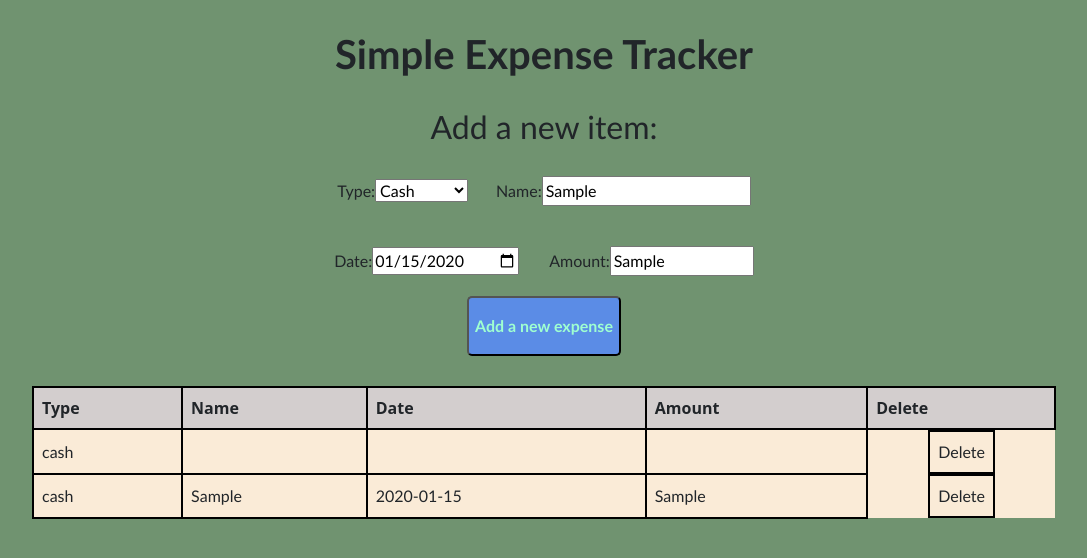
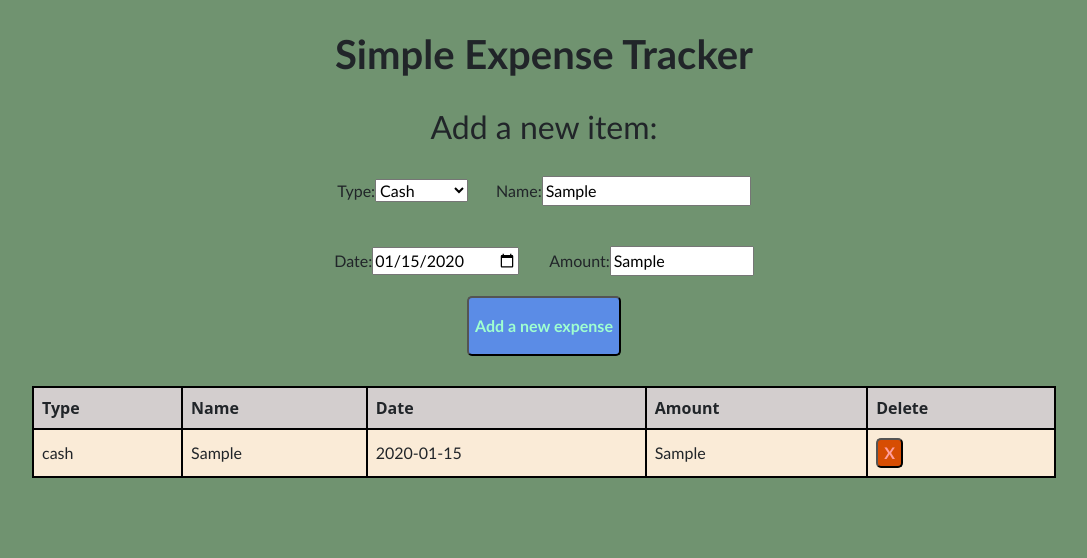
Before and after one commit to nomoneyrecord/Expense-Tracker-main, a React (Vite) app: page / in a window 1280 px wide. Both pictures are taken after typing "Sample", "2020-01-15", "Sample" into the empty fields and a click on the button "Add a new expense". Shown: the top 558 px of the page, without its empty margins (96-1183 px from the left). Built offline with nearby package versions, Linux system fonts and the light colour scheme.

Commit message:
All deliverables met and functioning

```diff
--- a/src/App.css
+++ b/src/App.css
@@ -88,3 +88,11 @@ select.payment-type {
 .main-table table {
   width: 100%;
 }
+
+.delete-button {
+  height: 30px;
+  border-radius: 5px;
+  color: rgb(255, 159, 159);
+  background-color: rgb(215, 77, 3);
+  font-weight: 900;
+}
--- a/src/App.jsx
+++ b/src/App.jsx
@@ -3,11 +3,12 @@ import './App.css';
 import 'bootstrap/dist/css/bootstrap.min.css';
 
 function App() {
-  const [count, setCount] = useState(1);
-  const [expenses, setExpenses] = useState([{ type: "cash" }]);
+  const [count, setCount] = useState(0);
+  const [expenses, setExpenses] = useState([]);
+  const [showTable, setShowTable] = useState(false);
 
   const handleAddExpense = (event) => {
-    event.preventDefault(); // prevent form submission
+    event.preventDefault();
 
     const type = event.target.form.elements.type.value;
     const name = event.target.form.elements.name.value;
@@ -15,7 +16,14 @@ function App() {
     const amount = event.target.form.elements.amount.value;
 
     const newExpense = { type, name, date, amount };
-    setExpenses([...expenses, newExpense]); // add new expense to the array
+    setExpenses([...expenses, newExpense]);
+    setShowTable(true);
+  };
+
+  const handleDeleteExpense = (index) => {
+    const newExpenses = [...expenses];
+    newExpenses.splice(index, 1);
+    setExpenses(newExpenses);
   };
 
   return (
@@ -35,7 +43,7 @@ function App() {
           </label>
           <label className="name-label">
             Name:
-            <input type="text" name="name" className="expense" placeholder="What was it?" />
+            <input type="text" name="name" className="expense" placeholder="What was it?"/>
           </label>
         </div>
         <div className="row2">
@@ -54,6 +62,7 @@ function App() {
           </button>
         </div>
       </form>
+      {showTable && (
         <div className="main-table">
           <table>
             <thead className="table-head">
@@ -72,12 +81,15 @@ function App() {
                   <td className="Name">{expense.name}</td>
                   <td className="Date">{expense.date}</td>
                   <td className="Amount">{expense.amount}</td>
-                <td className="Delete" type="button">Delete</td>
+                  <td className="Delete">
+                    <button className="delete-button" onClick={() => handleDeleteExpense(index)} position>X</button>
+                  </td>
                 </tr>
               ))}
             </tbody>
           </table>
         </div>
+      )}
     </div>
   );
 }
```
Also changed, not shown: 1 other file (tests, documents, lock files or other folders). Lines whose indentation alone changed are shown as unchanged.
